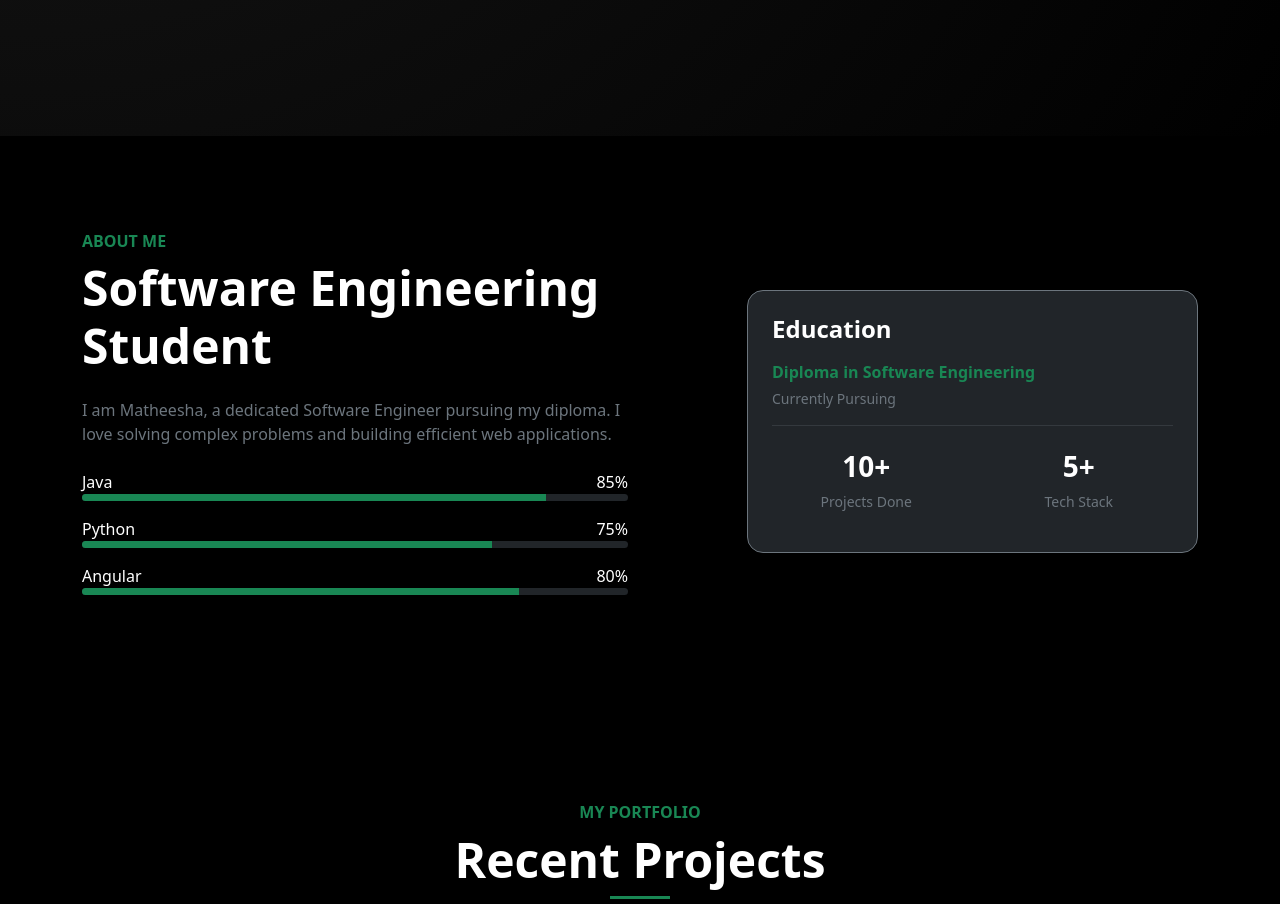
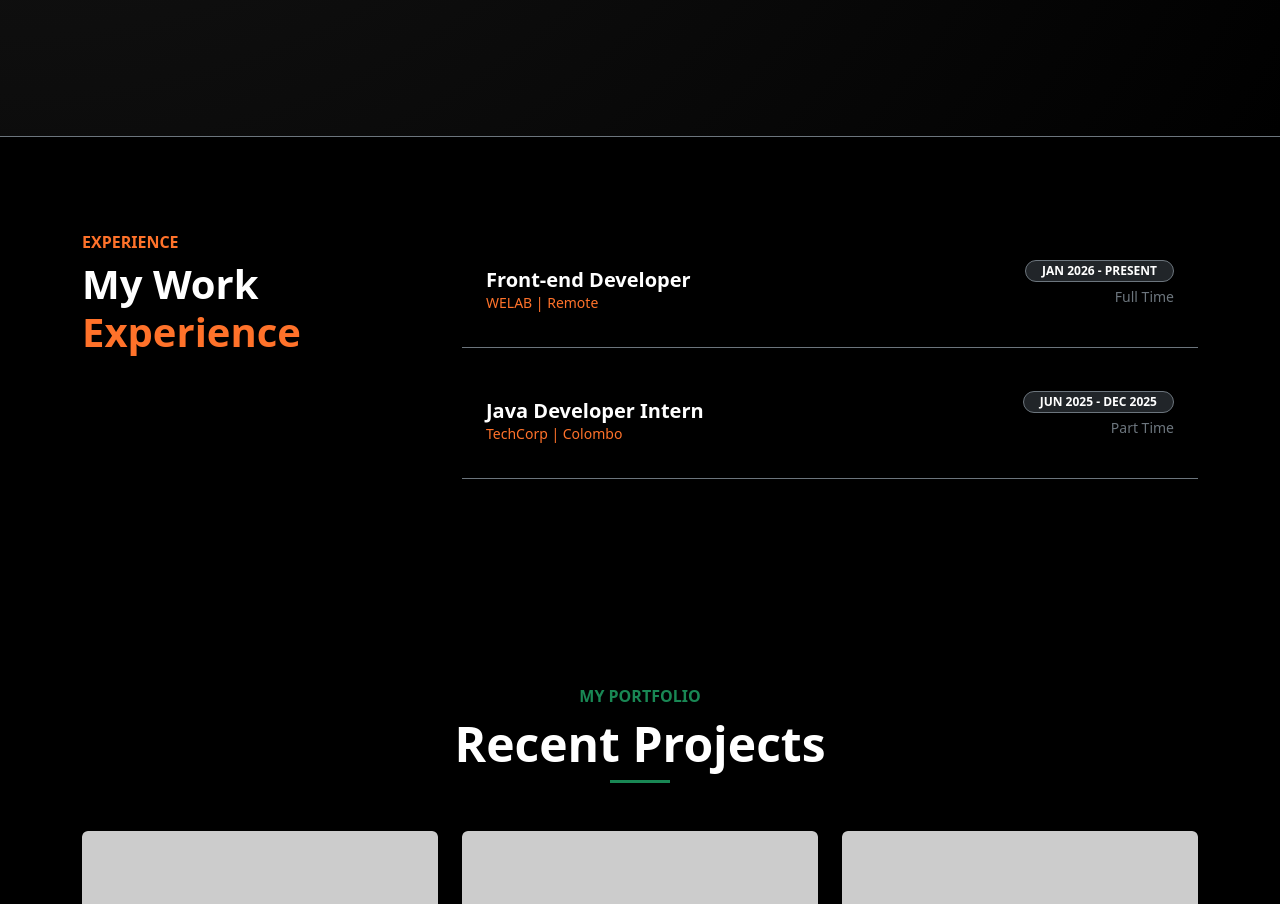
Before and after one commit to matheeshapr/MyPortfolio, an Angular app: page / in a window 1280 px wide. Shown: the part 720-1624 px from the top of the page. Built offline with nearby package versions, Linux system fonts and the light colour scheme.

Commit message:
feat: restructure About section to showcase work experience with new layout and content

```diff
--- a/src/app/components/about/about.component.html
+++ b/src/app/components/about/about.component.html
@@ -1,49 +1,33 @@
-<section id="about" class="py-5 bg-black text-white">
+<section id="experience" class="py-5 bg-black text-white border-top border-secondary">
   <div class="container py-5">
-    <div class="row align-items-center">
-      <div class="col-lg-6">
-        <h6 class="text-success fw-bold">ABOUT ME</h6>
-        <h2 class="display-5 fw-bold mb-4">Software Engineering Student</h2>
-        <p class="text-secondary mb-4">
-          I am Matheesha, a dedicated Software Engineer pursuing my diploma. I love solving complex problems and building efficient web applications.
-        </p>
+    <div class="row">
+      <div class="col-lg-4" data-aos="fade-right">
+        <h6 class="text-accent fw-bold">EXPERIENCE</h6>
+        <h2 class="display-6 fw-bold">My Work <span class="text-accent">Experience</span></h2>
+      </div>
 
-        <div class="mb-3">
-          <div class="d-flex justify-content-between"><span>Java</span><span>85%</span></div>
-          <div class="progress bg-dark" style="height: 7px;">
-            <div class="progress-bar bg-success" style="width: 85%"></div>
+      <div class="col-lg-8">
+        <div class="exp-item p-4 mb-3 border-bottom border-secondary" data-aos="fade-left">
+          <div class="d-md-flex justify-content-between align-items-center">
+            <div>
+              <h5 class="fw-bold mb-0">Front-end Developer</h5>
+              <p class="text-accent small mb-0">WELAB | Remote</p>
+            </div>
+            <div class="text-md-end">
+              <span class="badge rounded-pill bg-dark border border-secondary px-3">JAN 2026 - PRESENT</span>
+              <p class="small text-secondary mt-1">Full Time</p>
+            </div>
           </div>
         </div>
-
-        <div class="mb-3">
-          <div class="d-flex justify-content-between"><span>Python</span><span>75%</span></div>
-          <div class="progress bg-dark" style="height: 7px;">
-            <div class="progress-bar bg-success" style="width: 75%"></div>
-          </div>
-        </div>
-
-        <div class="mb-3">
-          <div class="d-flex justify-content-between"><span>Angular</span><span>80%</span></div>
-          <div class="progress bg-dark" style="height: 7px;">
-            <div class="progress-bar bg-success" style="width: 80%"></div>
-          </div>
-        </div>
-      </div>
-
-      <div class="col-lg-5 offset-lg-1 mt-5 mt-lg-0">
-        <div class="p-4 border border-secondary rounded-4 bg-dark">
-          <h4 class="fw-bold mb-3">Education</h4>
-          <p class="mb-1 text-success fw-bold">Diploma in Software Engineering</p>
-          <p class="small text-secondary">Currently Pursuing</p>
-          <hr class="border-secondary">
-          <div class="row text-center mt-4">
-            <div class="col-6">
-              <h3 class="fw-bold">10+</h3>
-              <p class="small text-secondary">Projects Done</p>
+        <div class="exp-item p-4 mb-3 border-bottom border-secondary" data-aos="fade-left" data-aos-delay="100">
+          <div class="d-md-flex justify-content-between align-items-center">
+            <div>
+              <h5 class="fw-bold mb-0">Java Developer Intern</h5>
+              <p class="text-accent small mb-0">TechCorp | Colombo</p>
             </div>
-            <div class="col-6">
-              <h3 class="fw-bold">5+</h3>
-              <p class="small text-secondary">Tech Stack</p>
+            <div class="text-md-end">
+              <span class="badge rounded-pill bg-dark border border-secondary px-3">JUN 2025 - DEC 2025</span>
+              <p class="small text-secondary mt-1">Part Time</p>
             </div>
           </div>
         </div>
```
